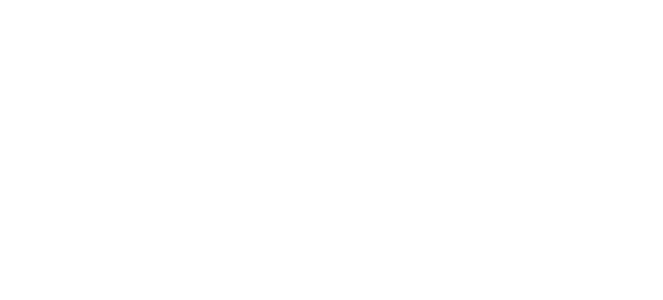
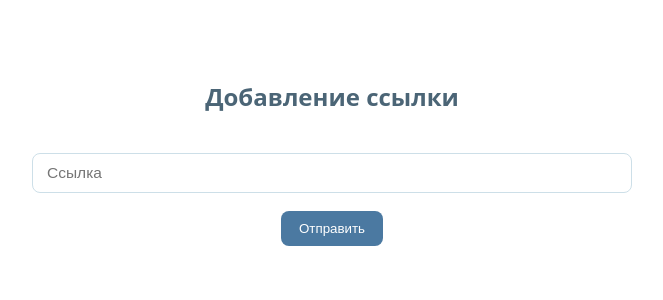
Before and after one commit to ultimates911/qrcode-generator, a Vue app in the folder frontend/: page /links/new in a window 1280 px wide. Before the commit this address had no page. Shown: the top 300 px of the page, without its empty margins (308-971 px from the left). Built offline with nearby package versions, Linux system fonts and the light colour scheme.

Commit message:
feat(links): add page craete link

```diff
--- a/frontend/src/pages/links.vue
+++ b/frontend/src/pages/links.vue
@@ -83,11 +83,7 @@ async function fetchLinks() {
   }
 }
 
-function onAdd() {
-  // Заглушка: позже можно открыть модал для создания ссылки
-  // Пока просто навигируем на форму если появится
-  // alert('Добавление ссылки в разработке')
-}
+function onAdd() { router.push('/links/new') }
 
 function openAnalytics(it) {
   // Навигация/заглушка под страницу аналитики
--- /dev/null
+++ b/frontend/src/pages/new-link.vue
@@ -0,0 +1,87 @@
+<template>
+  <div class="new-link">
+    <h2 class="title">Добавление ссылки</h2>
+
+    <form class="form" @submit.prevent="submit">
+      <input class="input" v-model.trim="url" type="url" required placeholder="Ссылка" />
+
+      <p v-if="error" class="error">{{ error }}</p>
+
+      <button type="submit" class="submit" :disabled="loading">
+        {{ loading ? 'Отправка...' : 'Отправить' }}
+      </button>
+    </form>
+  </div>
+</template>
+
+<script setup>
+import { ref } from 'vue'
+import { useRouter } from 'vue-router'
+
+const router = useRouter()
+const url = ref('')
+const error = ref(null)
+const loading = ref(false)
+
+async function submit() {
+  error.value = null
+  if (!url.value) return
+  loading.value = true
+  try {
+    const res = await fetch('/api/v1/links/create', {
+      method: 'POST',
+      headers: { 'Content-Type': 'application/json' },
+      credentials: 'include',
+      body: JSON.stringify({ original_url: url.value }),
+    })
+    if (!res.ok) {
+      if (res.status === 401) {
+        router.push('/login')
+        return
+      }
+      let msg = 'Не удалось создать ссылку'
+      try { const j = await res.json(); if (j?.error) msg = j.error } catch {}
+      throw new Error(msg)
+    }
+    router.push('/links')
+  } catch (e) {
+    error.value = e.message || 'Ошибка'
+  } finally {
+    loading.value = false
+  }
+}
+</script>
+
+<style scoped>
+.new-link {
+  max-width: 920px;
+  margin: 80px auto;
+  padding: 0 16px;
+  text-align: center;
+}
+.title { margin: 0 0 40px; color: #4b6576; font-weight: 600; }
+
+.form { display: grid; justify-items: center; gap: 18px; }
+.input {
+  width: min(600px, 100%);
+  padding: 12px 14px;
+  border: 1px solid #cddfe8;
+  border-radius: 8px;
+  background: #ffffff;
+  outline: none;
+  transition: border-color .15s ease, box-shadow .15s ease;
+}
+.input:focus { border-color: #6ea3c4; box-shadow: 0 0 0 3px rgba(85,143,179,.2); }
+.error { color: #c54747; margin: 4px 0 0; }
+
+.submit {
+  background: #4b79a1;
+  color: #fff;
+  border: none;
+  border-radius: 8px;
+  padding: 10px 18px;
+  cursor: pointer;
+  transition: transform .12s ease, box-shadow .15s ease, background .2s ease;
+}
+.submit:hover { transform: translateY(-1px); box-shadow: 0 6px 14px rgba(75,121,161,.25); }
+</style>
--- a/frontend/src/router/index.js
+++ b/frontend/src/router/index.js
@@ -1,11 +1,13 @@
 import { createRouter, createWebHistory } from 'vue-router'
 import Login from '../pages/login.vue'
 import Links from '../pages/links.vue'
+import NewLink from '../pages/new-link.vue'
 
 const routes = [
   { path: '/', redirect: '/links' },
   { path: '/login', component: Login },
-  { path: '/links', component: Links }
+  { path: '/links', component: Links },
+  { path: '/links/new', component: NewLink }
 ]
 
 const router = createRouter({
```
